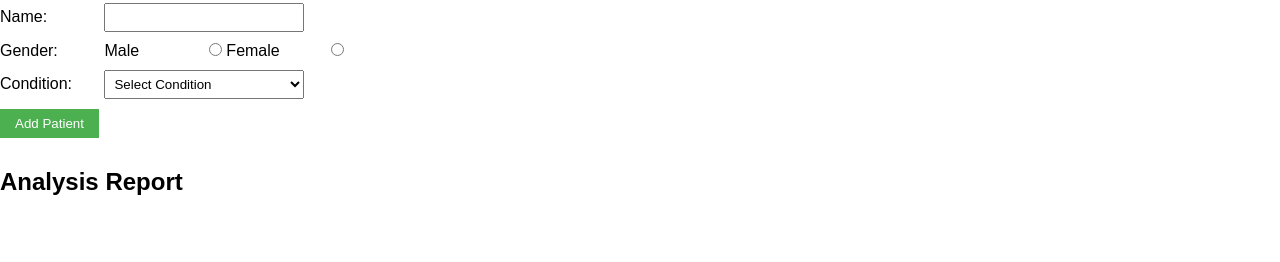
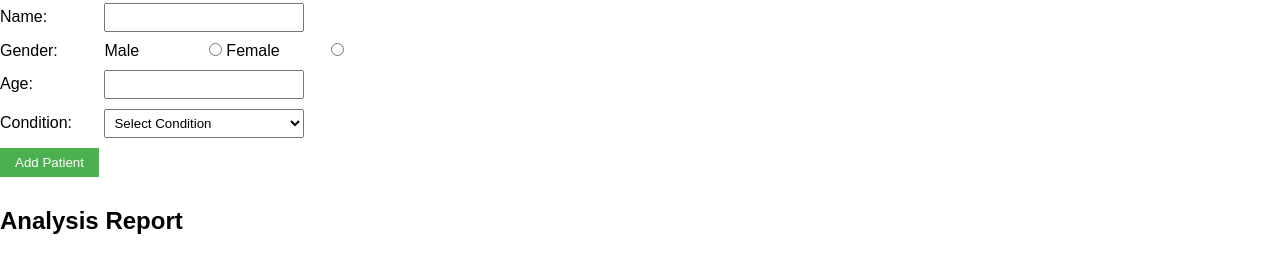
Before and after one commit to brwei01/JSEssential, a plain HTML site: page healthAnalysis/index.html in a window 1280 px wide. Shown: the part 142-404 px from the top of the page. Drawn offline with Linux system fonts and the light colour scheme; a script that the page names is missing.

Commit message:
added age div

```diff
--- a/healthAnalysis/index.html
+++ b/healthAnalysis/index.html
@@ -34,6 +34,11 @@
                     <label for = "female">Female</label>
                     <input type = "radio" name = "gender" id = "female" value = "Female">
                 </div>
+                <!--age div-->
+                <div>
+                    <label for="age">Age: </label>
+                    <input type="number" id=""age>
+                </div>
                 <!--condition div-->
                 <div>
                     <label for="condition">Condition: </label>
```
